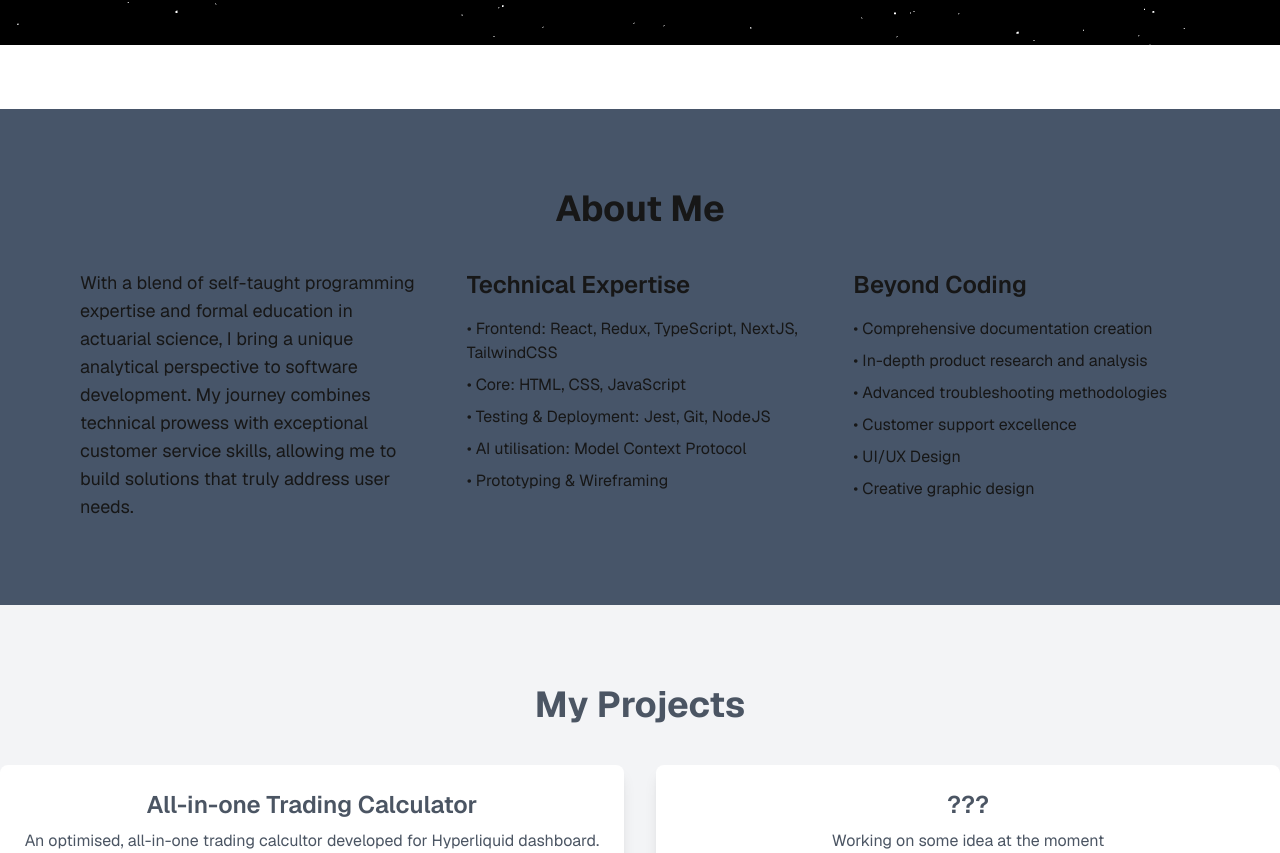
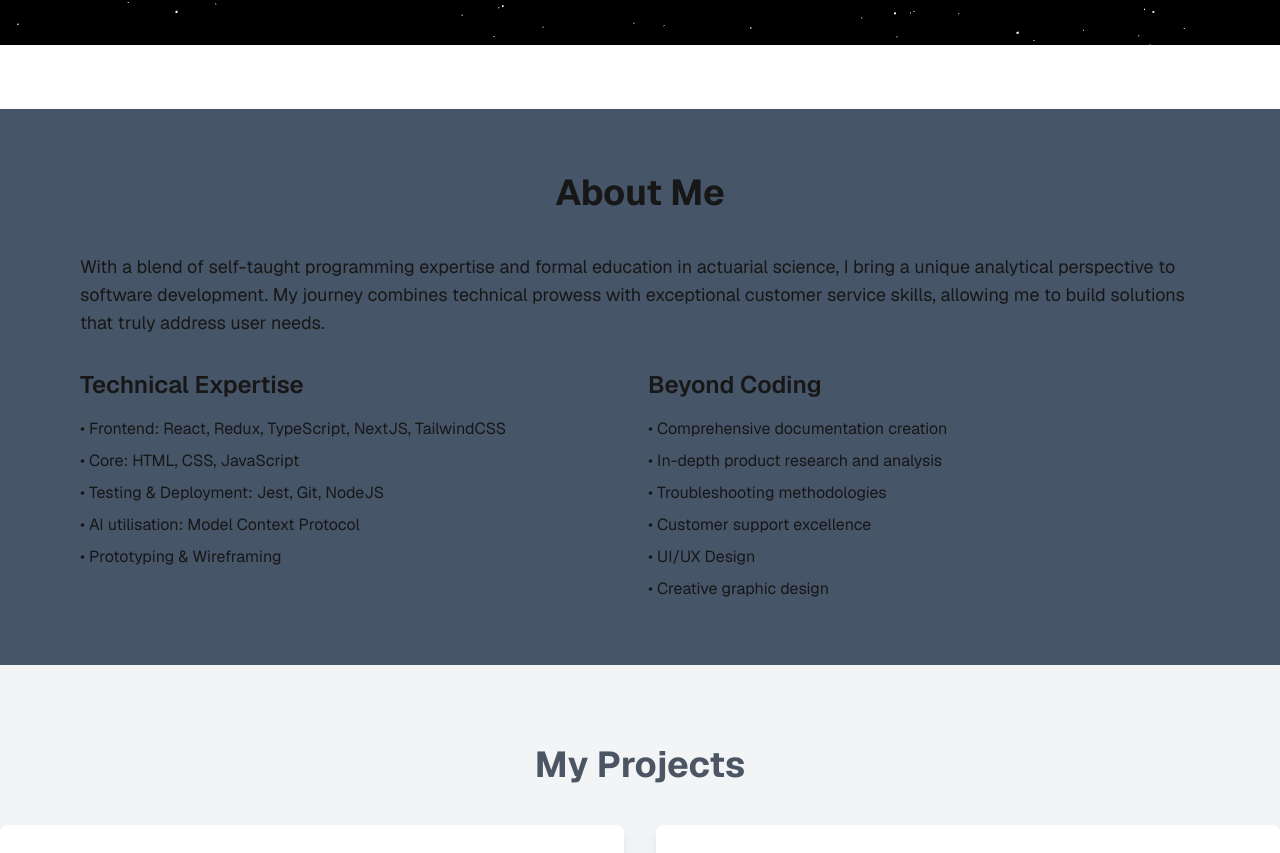
Before and after one commit to mikeling-dev/my-portfolio, a Next.js app: page / in a window 1280 px wide. Shown: the part 691-1544 px from the top of the page. Built offline with nearby package versions, Linux system fonts and the light colour scheme.

Commit message:
adjust layout for about me section

```diff
--- a/src/components/About.tsx
+++ b/src/components/About.tsx
@@ -4,8 +4,8 @@ import { motion } from "framer-motion";
 
 export default function About() {
   return (
-    <section id="about" className="py-20 bg-slate-600">
-      <div className="container mx-auto px-6 md:px-20">
+    <section id="about" className="py-16 bg-slate-600">
+      <div className="container mx-auto px-6 md:px-20 flex flex-col">
         <motion.h2
           initial={{ opacity: 0 }}
           whileInView={{ opacity: 1 }}
@@ -15,13 +15,12 @@ export default function About() {
           About Me
         </motion.h2>
 
-        <div className="flex flex-col md:flex-row gap-10">
         {/* Left Column - Existing Content */}
         <motion.div
           initial={{ opacity: 0, y: 20 }}
           whileInView={{ opacity: 1, y: 0 }}
           transition={{ duration: 0.8, delay: 0.2 }}
-            className="md:w-1/2"
+          className="md:w-full mb-8"
         >
           <p className="text-lg">
             With a blend of self-taught programming expertise and formal
@@ -31,8 +30,7 @@ export default function About() {
             build solutions that truly address user needs.
           </p>
         </motion.div>
-
-          {/* Right Column - Skills */}
+        <div className="md:flex md:flex-row gap-4">
           <motion.div
             initial={{ opacity: 0, y: 20 }}
             whileInView={{ opacity: 1, y: 0 }}
@@ -65,7 +63,7 @@ export default function About() {
               <ul className="space-y-2">
                 <li>• Comprehensive documentation creation</li>
                 <li>• In-depth product research and analysis</li>
-                <li>• Advanced troubleshooting methodologies</li>
+                <li>• Troubleshooting methodologies</li>
                 <li>• Customer support excellence</li>
                 <li>• UI/UX Design</li>
                 <li>• Creative graphic design</li>
@@ -74,6 +72,7 @@ export default function About() {
           </motion.div>
         </div>
       </div>
+      {/* </div> */}
     </section>
   );
 }
```
Lines whose indentation alone changed are shown as unchanged.
